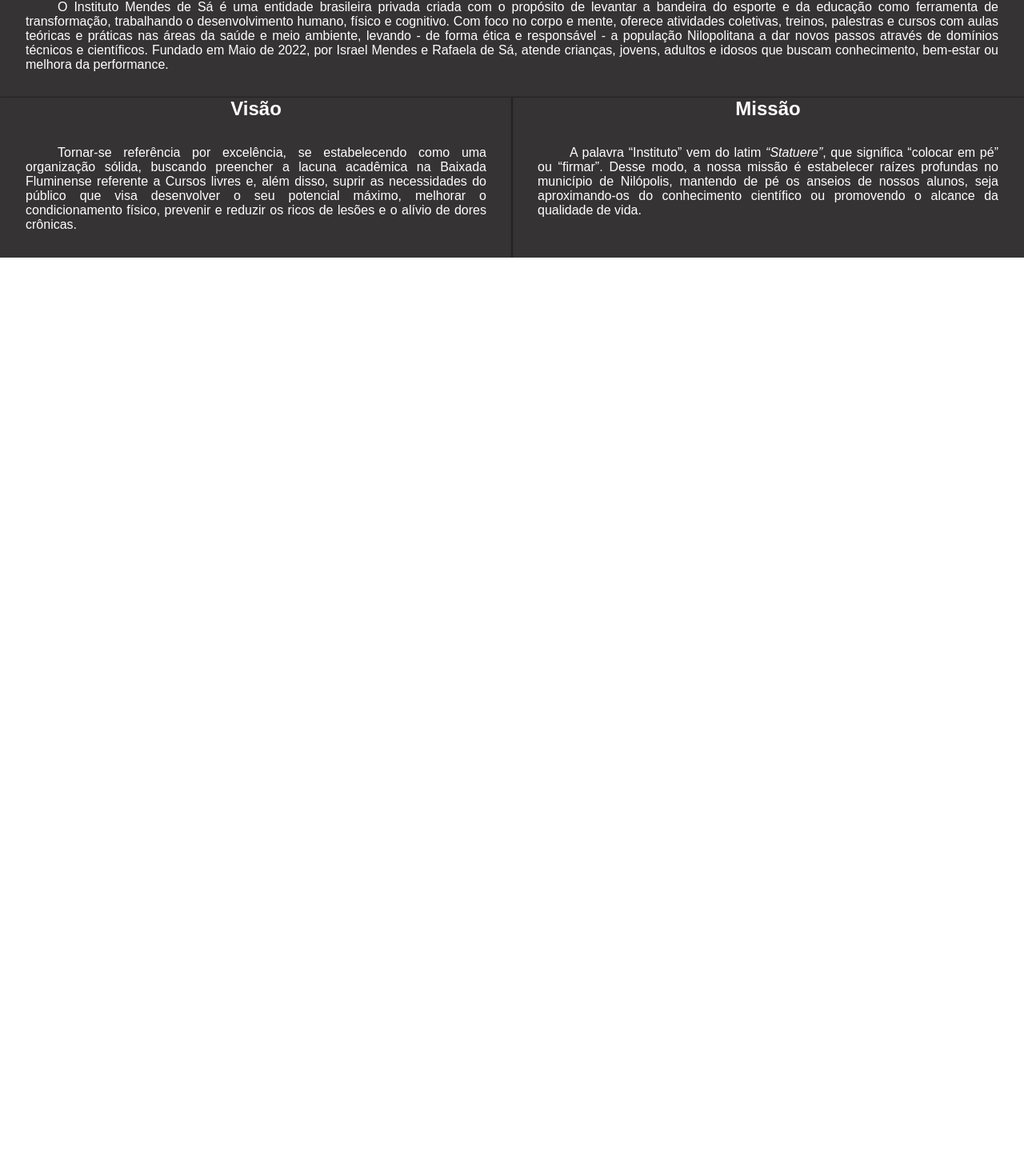
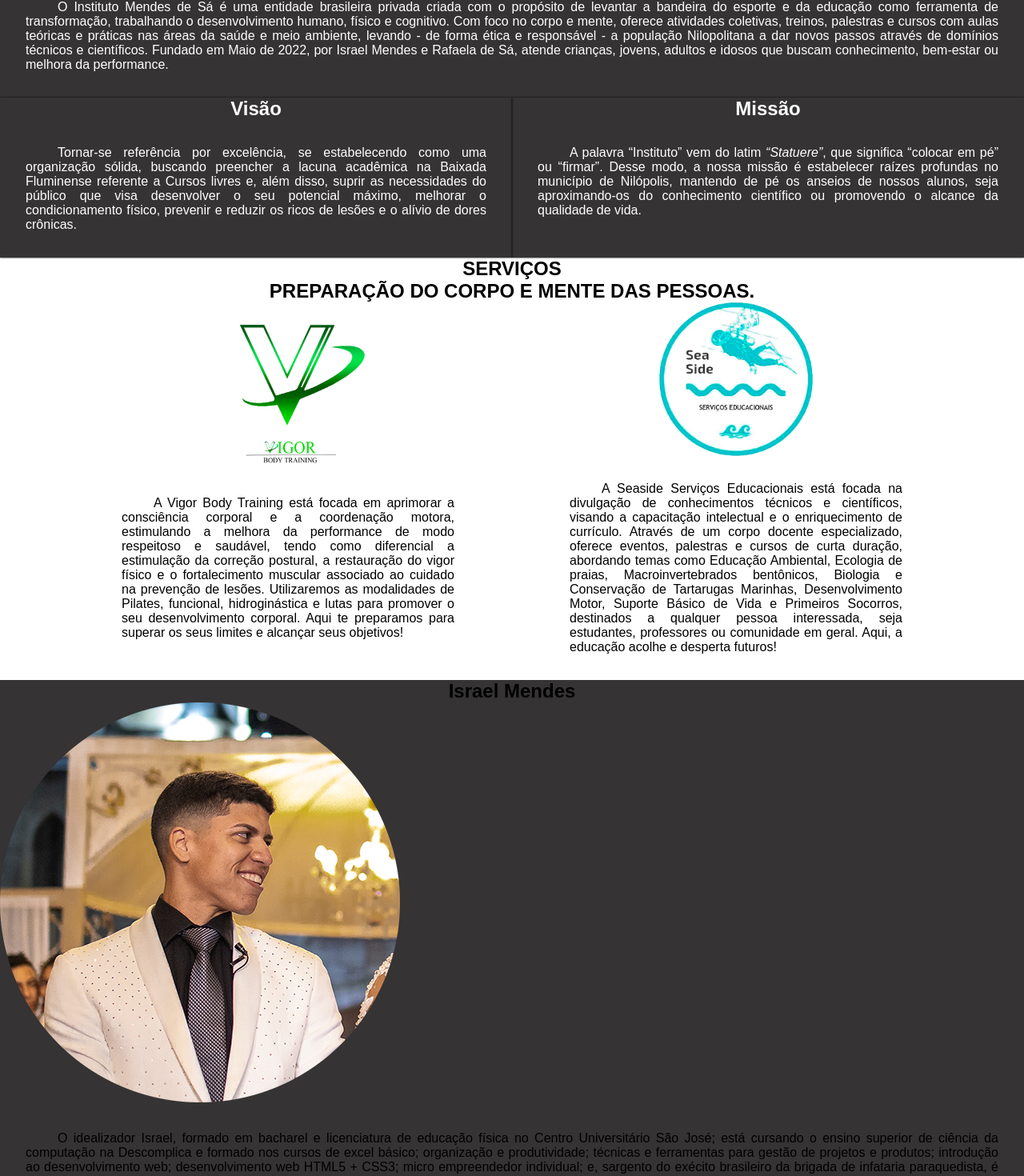
Before and after one commit to MendesIsrael/nextts-instituto, a Next.js app in the folder instituto/: page / in a window 1280 px wide. Shown: the part 652-2122 px from the top of the page at 80% size. Before the commit the page ends 974 px from the top, so only its background shows below. Built offline with nearby package versions, Linux system fonts and the light colour scheme.

Commit message:
implementação do serviço e idealizadores

```diff
--- a/instituto/src/pages/index.tsx
+++ b/instituto/src/pages/index.tsx
@@ -1,4 +1,4 @@
-import { ContainerMissaoVisao, HomeContainer, MissaoVisao, QuemSomos, Title } from '../styles/pages/home'
+import { Acesso, AcessoEmpresas, Bio, ContainerMissaoVisao, HomeContainer, Idealizadores, MissaoVisao, QuemSomos, Servicos, Title } from '../styles/pages/home'
 
 import Image from 'next/legacy/image'
 import logoInstituto from '../assets/logos/logo-3.png'
@@ -30,6 +30,35 @@
           </MissaoVisao>
         </ContainerMissaoVisao>
       </QuemSomos>
+
+      <Servicos>
+        <h1>SERVIÇOS</h1>
+        <h2>PREPARAÇÃO DO CORPO E MENTE DAS PESSOAS.</h2>
+        <Acesso>
+          <AcessoEmpresas>
+
+              <Image src={logoVigor} width={192} height={192} />
+
+            <p>A Vigor Body Training está focada em aprimorar a consciência corporal e a coordenação motora, estimulando a melhora da performance de modo respeitoso e saudável, tendo como diferencial a estimulação da correção postural, a restauração do vigor físico e o fortalecimento muscular associado ao cuidado na prevenção de lesões. Utilizaremos as modalidades de Pilates, funcional, hidroginástica e lutas para promover o seu desenvolvimento corporal. Aqui te preparamos para superar os seus limites e alcançar seus objetivos!</p>
+          </AcessoEmpresas>
+          <AcessoEmpresas>
+
+              <Image src={logoSeaside} width={192} height={192} />
+
+            <p>A Seaside Serviços Educacionais está focada na divulgação de conhecimentos técnicos e científicos, visando a capacitação intelectual e o enriquecimento de currículo. Através de um corpo docente especializado, oferece eventos, palestras e cursos de curta duração, abordando temas como Educação Ambiental, Ecologia de praias, Macroinvertebrados bentônicos, Biologia e Conservação de Tartarugas Marinhas,  Desenvolvimento Motor, Suporte Básico de Vida e Primeiros Socorros, destinados a qualquer pessoa interessada, seja estudantes, professores ou comunidade em geral. Aqui, a educação acolhe e desperta futuros!</p>
+          </AcessoEmpresas>
+        </Acesso>
+      </Servicos>
+
+      <Idealizadores>
+        <Bio>
+          <h1>Israel Mendes</h1>
+          <a href="https://www.instagram.com/mendesisrael97/" target="_blank">
+            <Image src={fotoIsrael}/>
+          </a>
+          <p>O idealizador Israel, formado em bacharel e licenciatura de educação física no Centro Universitário São José; está cursando o ensino superior de ciência da computação na Descomplica e formado nos cursos de excel básico; organização e produtividade; técnicas e ferramentas para gestão de projetos e produtos; introdução ao desenvolvimento web; desenvolvimento web HTML5 + CSS3; micro empreendedor individual; e, sargento do exécito brasileiro da brigada de infataria paraquedista, é casado com a Sr Rafaela de Sá.</p>
+        </Bio>
+      </Idealizadores>
     </HomeContainer>
   )
 }
--- a/instituto/src/styles/pages/home.ts
+++ b/instituto/src/styles/pages/home.ts
@@ -2,6 +2,10 @@
 
 export const HomeContainer = styled('main', {
   h1: {
+    textAlign: 'center',
+  },
+
+  h2: {
     textAlign: 'center',
   },
 
@@ -37,3 +41,29 @@
   boxShadow : '0px 0px 2px black',
   width     : '50%',
 });
+
+export const Servicos = styled('div', {
+
+});
+
+export const Acesso = styled('div', {
+  display       : 'flex',
+  gap           : '5rem',
+  justifyContent: 'center',
+});
+
+export const AcessoEmpresas = styled('a', {
+  width           : '30rem',
+  justifyContent  : 'center',
+  alignItems      : 'center',
+  flexDirection   : 'column',
+  display         : 'flex',
+});
+
+export const Idealizadores = styled('div', {
+  backgroundColor: '$gray300',
+});
+
+export const Bio = styled('div', {
+  backgroundColor: '$gray300',
+})
```
